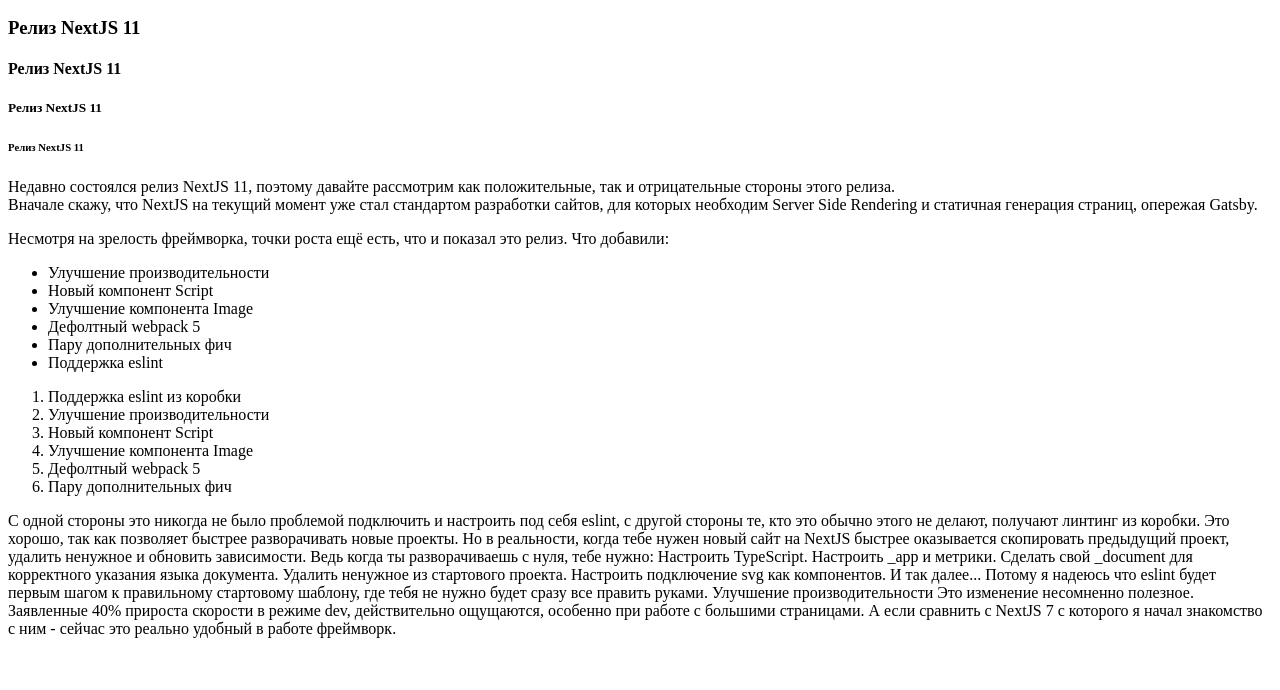
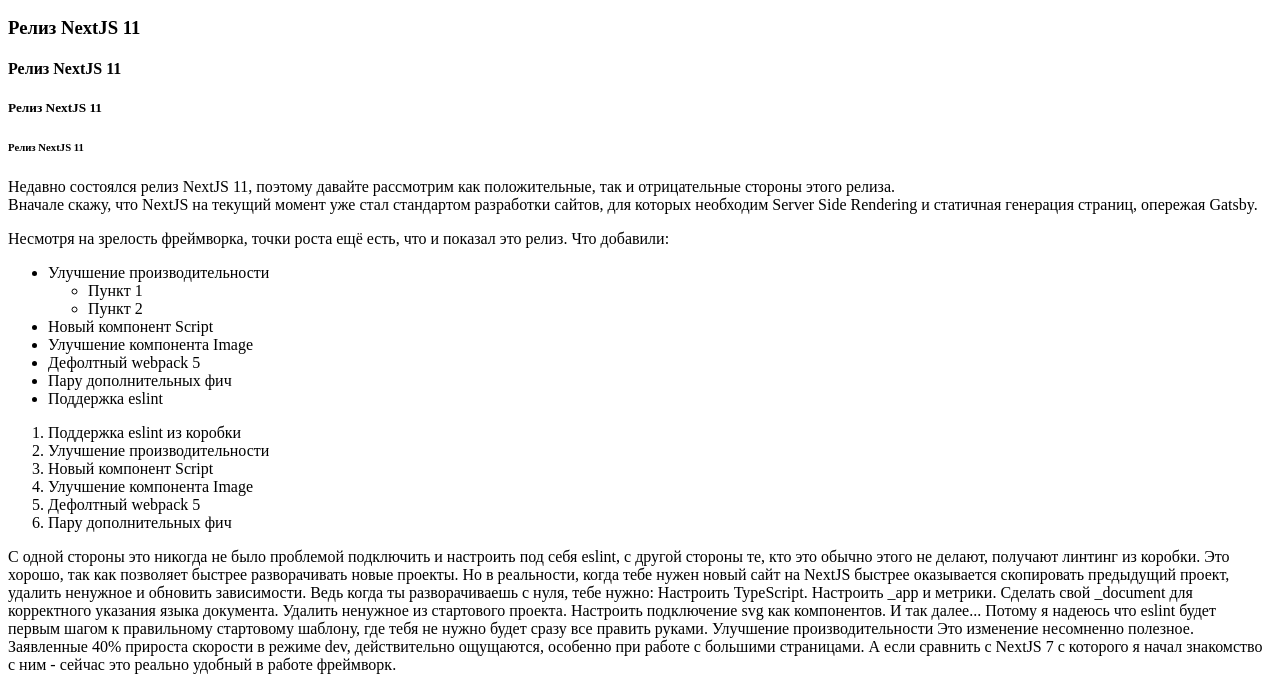
Before and after one commit to Camarederic/html, a plain HTML site: page index.html in a window 1280 px wide. Shown: the part 110-800 px from the top of the page. Drawn offline with Linux system fonts and the light colour scheme.

Commit message:
Add a nested list

```diff
--- a/index.html
+++ b/index.html
@@ -25,6 +25,10 @@
     </p>
     <ul>
         <li>Улучшение производительности</li>
+        <ul>
+            <li>Пункт 1</li>
+            <li>Пункт 2</li>
+        </ul>
         <li>Новый компонент Script</li>
         <li>Улучшение компонента Image</li>
         <li>Дефолтный webpack 5</li>
```
